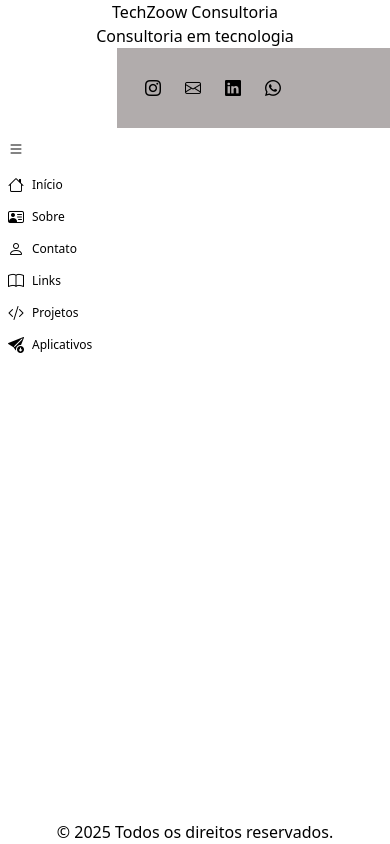
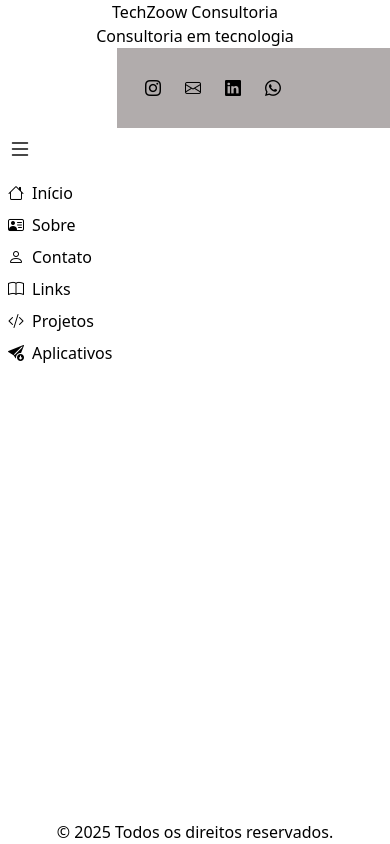
Before and after one commit to Monique-Duarte/Tech-Zoow, a React (Vite) app: page /contato in a window 390 px wide. Both pictures are taken after a click on the icon 16 px from the left and 148 px from the top of the page. Built offline with nearby package versions, Linux system fonts and the light colour scheme.

Commit message:
correção menu expandir

```diff
--- a/src/components/Contacts/index.tsx
+++ b/src/components/Contacts/index.tsx
@@ -1,30 +1,9 @@
 import ContatoProps from "../Interfaces/ContatoProps";
-import ContactIcon from "./contactIcon";
+import RedesSociais from "./redesSocias";
 
 const Contato: React.FC<ContatoProps> = ({ isExpanded }) => {
   return (
-    <div className={`flex max-w-[80vw] md:mx-auto md:justify-center text-justify md:py-12 py-5 px-4 bg-[#b1acac] transition-all duration-300 ease-in-out ${isExpanded ? 'ml-[30vw]' : 'ml-[15vw]'}`}>
-      <ContactIcon
-        href="https://www.instagram.com/henriquecostafoh/"
-        iconClass="bi bi-instagram"
-        label="Instagram"
-      />
-      <ContactIcon
-        href="mailto:henrique_costa@techzoow.com.br"
-        iconClass="bi bi-envelope"
-        label="Email"
-      />
-      <ContactIcon
-        href="https://www.linkedin.com/company/techzoow-consultoria-agropecu-ria-ltda/posts/?feedView=all"
-        iconClass="bi bi-linkedin"
-        label="LinkedIn"
-      />
-      <ContactIcon
-        href="https://wa.me/19996072672"
-        iconClass="bi bi-whatsapp"
-        label="WhatsApp"
-      />
-    </div>
+    <RedesSociais isExpanded={isExpanded} />
   );
 };
 
--- /dev/null
+++ b/src/components/Contacts/redesSocias.tsx
@@ -0,0 +1,31 @@
+import ContatoProps from "../Interfaces/ContatoProps";
+import ContactIcon from "./contactIcon";
+
+const RedesSociais: React.FC<ContatoProps> = ({ isExpanded }) => {
+  return (
+    <div className={`flex max-w-[80vw] md:mx-auto md:justify-center text-justify md:py-12 py-5 px-4 bg-[#b1acac] transition-all duration-300 ease-in-out ${isExpanded ? 'ml-[30vw]' : 'ml-[15vw]'}`}>
+      <ContactIcon
+        href="https://www.instagram.com/henriquecostafoh/"
+        iconClass="bi bi-instagram"
+        label="Instagram"
+      />
+      <ContactIcon
+        href="mailto:henrique_costa@techzoow.com.br"
+        iconClass="bi bi-envelope"
+        label="Email"
+      />
+      <ContactIcon
+        href="https://www.linkedin.com/company/techzoow-consultoria-agropecu-ria-ltda/posts/?feedView=all"
+        iconClass="bi bi-linkedin"
+        label="LinkedIn"
+      />
+      <ContactIcon
+        href="https://wa.me/19996072672"
+        iconClass="bi bi-whatsapp"
+        label="WhatsApp"
+      />
+    </div>
+  );
+};
+
+export default RedesSociais;
--- a/src/components/Menu/index.tsx
+++ b/src/components/Menu/index.tsx
@@ -1,74 +1,79 @@
 import { Link } from 'react-router-dom';
-import MenuProps from '../Interfaces/MenuProps';
 
+interface MenuProps {
+  isExpanded: boolean;
+  toggleMenu: () => void;
+}
 
 const Menu: React.FC<MenuProps> = ({ isExpanded, toggleMenu }) => {
   return (
     <nav className="text-black fixed top-2/3 transform -translate-y-1/2 p-2 h-full">
       <div className="top-1/2 transform -translate-y-1/2">
+        {/* Ícone de lista, clicando nele que vai alternar o menu */}
         <i
-          className={`bi bi-list p-0 h-fit text-l md:text-3xl cursor-pointer m-0 ${isExpanded ? 'text-primary' : ''} transition-all duration-300`}
+          className={`bi bi-list p-0 h-fit text-2xl md:text-3xl cursor-pointer m-0 ${isExpanded ? 'text-primary' : ''} transition-all duration-300`}
           onClick={toggleMenu}
         ></i>
       </div>
       <ul
-        className={`w-[${isExpanded ? '0vw' : '0vw'}] p-0 transition-all duration-300 ease-in-out`}
+        className={`w-[${isExpanded ? '15vw' : '4vw'}] p-0 transition-all duration-300 ease-in-out`}
       >
         <li className="flex items-center justify-start w-full mb-2">
-          <Link to="/" onClick={toggleMenu} className="flex items-center">
+          <Link to="/" className="flex items-center">
             <i className="bi bi-house text-l md:text-2xl"></i>
+            {/* Só exibe o nome do menu se isExpanded for true */}
             <p
-              className={`ml-2 text-xs md:text-lg transition-opacity duration-500 ease-in-out ${isExpanded ? 'opacity-100 delay-100' : 'opacity-0'}`}
+              className={`ml-2 text-l md:text-2xl transition-opacity duration-500 ease-in-out ${isExpanded ? 'opacity-100 delay-100' : 'opacity-0'}`}
             >
               Início
             </p>
           </Link>
         </li>
         <li className="flex items-center justify-start w-full mb-2">
-          <Link to="/sobre" onClick={toggleMenu} className="flex items-center">
+          <Link to="/sobre" className="flex items-center">
             <i className="bi bi-person-vcard text-l md:text-2xl"></i>
             <p
-              className={`ml-2 text-xs md:text-lg transition-opacity duration-500 ease-in-out ${isExpanded ? 'opacity-100 delay-200' : 'opacity-0'}`}
+              className={`ml-2 text-l md:text-2xl transition-opacity duration-500 ease-in-out ${isExpanded ? 'opacity-100 delay-200' : 'opacity-0'}`}
             >
               Sobre
             </p>
           </Link>
         </li>
         <li className="flex items-center justify-start w-full mb-2">
-          <Link to="/contato" onClick={toggleMenu} className="flex items-center">
+          <Link to="/contato" className="flex items-center">
             <i className="bi bi-person fs-4 text-l md:text-2xl"></i>
             <p
-              className={`ml-2 text-xs md:text-lg transition-opacity duration-500 ease-in-out ${isExpanded ? 'opacity-100 delay-300' : 'opacity-0'}`}
+              className={`ml-2 text-l md:text-2xl transition-opacity duration-500 ease-in-out ${isExpanded ? 'opacity-100 delay-300' : 'opacity-0'}`}
             >
               Contato
             </p>
           </Link>
         </li>
         <li className="flex items-center justify-start w-full mb-2">
-          <Link to="/links" onClick={toggleMenu} className="flex items-center">
+          <Link to="/links" className="flex items-center">
             <i className="bi bi-book fs-4 text-l md:text-2xl"></i>
             <p
-              className={`ml-2 text-xs md:text-lg transition-opacity duration-500 ease-in-out ${isExpanded ? 'opacity-100 delay-400' : 'opacity-0'}`}
+              className={`ml-2 text-l md:text-2xl transition-opacity duration-500 ease-in-out ${isExpanded ? 'opacity-100 delay-400' : 'opacity-0'}`}
             >
               Links
             </p>
           </Link>
         </li>
         <li className="flex items-center justify-start w-full mb-2">
-          <Link to="/projetos" onClick={toggleMenu} className="flex items-center">
+          <Link to="/projetos" className="flex items-center">
             <i className="bi bi-code-slash text-l md:text-2xl"></i>
             <p
-              className={`ml-2 text-xs md:text-lg transition-opacity duration-500 ease-in-out ${isExpanded ? 'opacity-100 delay-500' : 'opacity-0'}`}
+              className={`ml-2 text-l md:text-2xl transition-opacity duration-500 ease-in-out ${isExpanded ? 'opacity-100 delay-500' : 'opacity-0'}`}
             >
               Projetos
             </p>
           </Link>
         </li>
         <li className="flex items-center justify-start w-full mb-2">
-          <Link to="/apps" onClick={toggleMenu} className="flex items-center">
+          <Link to="/apps" className="flex items-center">
             <i className="bi bi-send-arrow-down-fill text-l md:text-2xl"></i>
             <p
-              className={`ml-2 text-xs md:text-lg transition-opacity duration-500 ease-in-out ${isExpanded ? 'opacity-100 delay-600' : 'opacity-0'}`}
+              className={`ml-2 text-l md:text-2xl transition-opacity duration-500 ease-in-out ${isExpanded ? 'opacity-100 delay-600' : 'opacity-0'}`}
             >
               Aplicativos
             </p>
```
